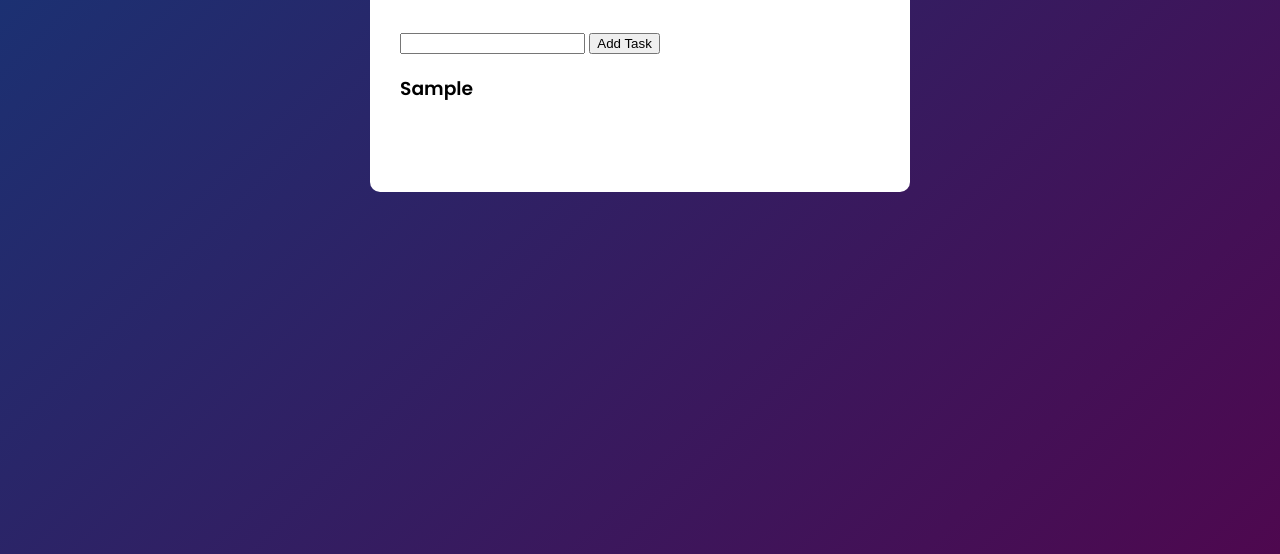
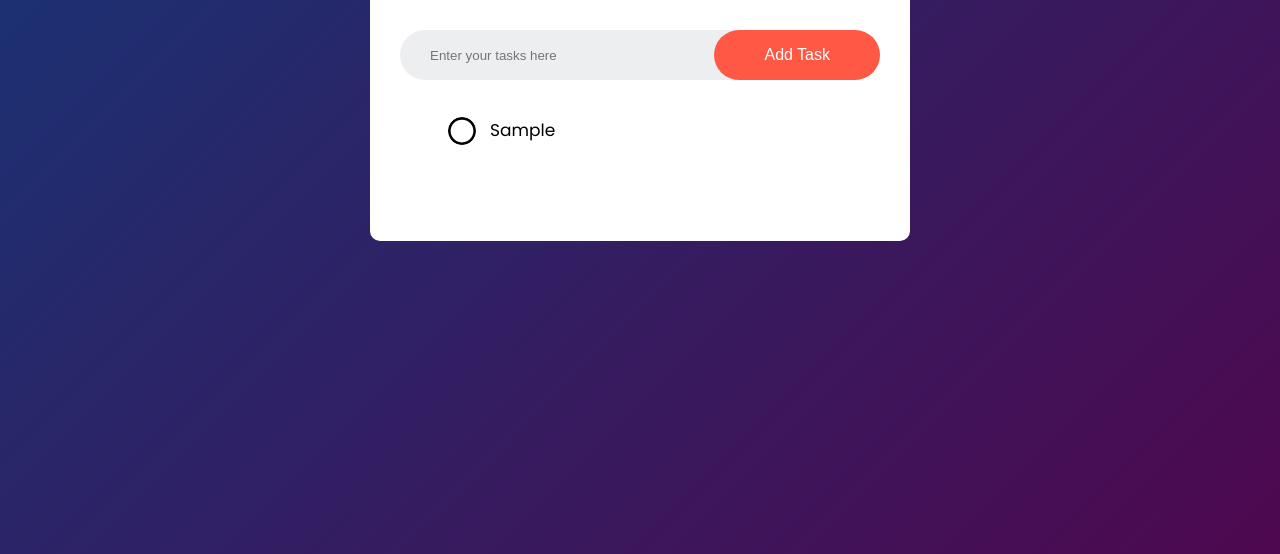
Before and after one commit to Yussif20/todo_js, a plain HTML site: page index.html in a window 1280 px wide. Both pictures are taken after typing "Sample" into the empty fields and a click on the button "Add Task". Shown: the part 246-800 px from the top of the page. Drawn offline with Linux system fonts and the light colour scheme.

Commit message:
adding tasks dynamically and updating the styles

```diff
--- a/index.html
+++ b/index.html
@@ -17,10 +17,15 @@
           <h2>To Do list <img src="images/todo.jpg" alt="todo icon" /></h2>
         </div>
         <div class="row">
-          <input type="text" id="input-box" />
+          <input
+            type="text"
+            id="input-box"
+            placeholder="Enter your tasks here
+          "
+          />
           <button class="add-btn">Add Task</button>
         </div>
-        <div class="tasks"></div>
+        <ul class="tasks"></ul>
       </div>
     </div>
     <script src="script.js" defer></script>
--- a/script.js
+++ b/script.js
@@ -1,26 +1,19 @@
-const tasks = [];
-
 const inputBox = document.querySelector("#input-box");
 const addButton = document.querySelector(".add-btn");
-const tasksContainer = document.querySelector(".tasks")
+const tasksContainer = document.querySelector(".tasks");
 
-const displayTask = (task)=>{
+const createTask = (task)=>{
     let taskEl = `
-        <h3>${task}</h3>
+        <li role="button" class="task">${task}</li>
     `
     return taskEl;
 }
 
-const tasksHandler = (tasks)=>{
-    tasks.forEach((task)=>{
-        tasksContainer.insertAdjacentHTML("afterend",displayTask(task))
-    })
-}
-
-const clickHandler = ()=>{
-    tasks.push(inputBox.value);
-    tasksHandler(tasks);
+const addTaskHandler = ()=>{
+    inputBox.value === "" ?
+                    window.alert("You must write something!"):
+                    tasksContainer.insertAdjacentHTML("afterbegin",createTask(inputBox.value));
     inputBox.value = '';
 }
 
-addButton.addEventListener("click",clickHandler)
+addButton.addEventListener("click",addTaskHandler);
--- a/style.css
+++ b/style.css
@@ -14,7 +14,7 @@ body {
 }
 .container {
   width: 100%;
-  height: 100vh;
+  min-height: 100vh;
   padding: 1rem;
   background: linear-gradient(135deg, #153677, #4e084f);
 }
@@ -41,3 +41,60 @@ body {
   text-align: center;
   justify-content: center;
 }
+.row {
+  display: flex;
+  align-items: center;
+  justify-content: space-between;
+  background: #edeef0;
+  border-radius: 3rem;
+  padding-left: 2rem;
+  margin-bottom: 2.5rem;
+  input {
+    flex: 1;
+    background: transparent;
+    border: none;
+    outline: none;
+    padding: 1rem;
+  }
+  button {
+    border: none;
+    outline: none;
+    padding: 1.6rem 5rem;
+    background-color: #ff5945;
+    color: #fff;
+    font-size: 1.6rem;
+    cursor: pointer;
+    border-radius: 4rem;
+  }
+}
+.tasks {
+  li {
+    text-transform: capitalize;
+    position: relative;
+    font-size: 1.7rem;
+    list-style: none;
+    cursor: pointer;
+    padding: 1.2rem 0.8rem 1.2rem 5rem;
+    border-radius: 4rem;
+    &::before {
+      content: "";
+      position: absolute;
+      height: 2.8rem;
+      width: 2.8rem;
+      border-radius: 50%;
+      background: url(./images/unchecked.svg);
+      background-size: cover;
+      background-position: center;
+      top: 1.2rem;
+      left: 0.8rem;
+      cursor: pointer;
+    }
+    &.checked {
+      text-decoration: line-through;
+      &::before {
+        fill: #ff5945;
+        background: url(./images/checked.svg);
+      }
+    }
+  }
+}
```
Also changed, not shown: images/checked.svg (added), images/unchecked.svg (added).
